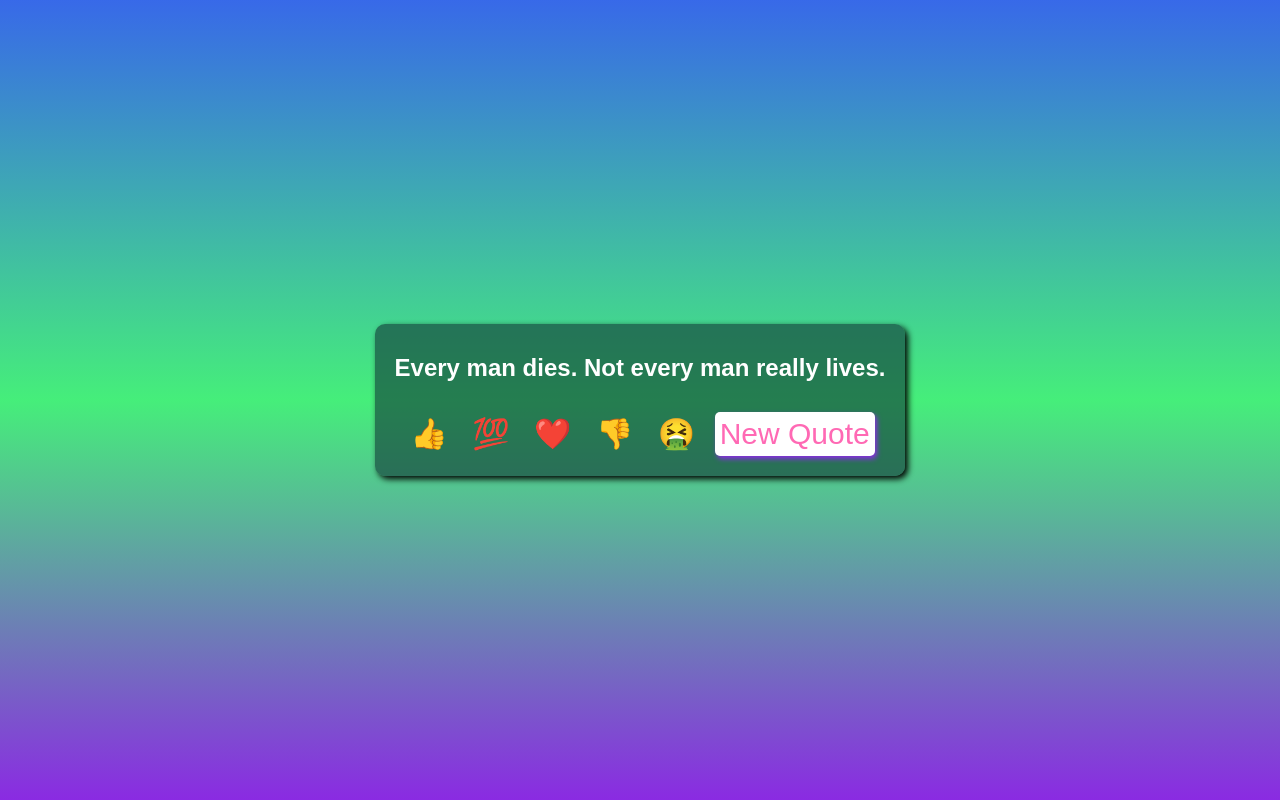
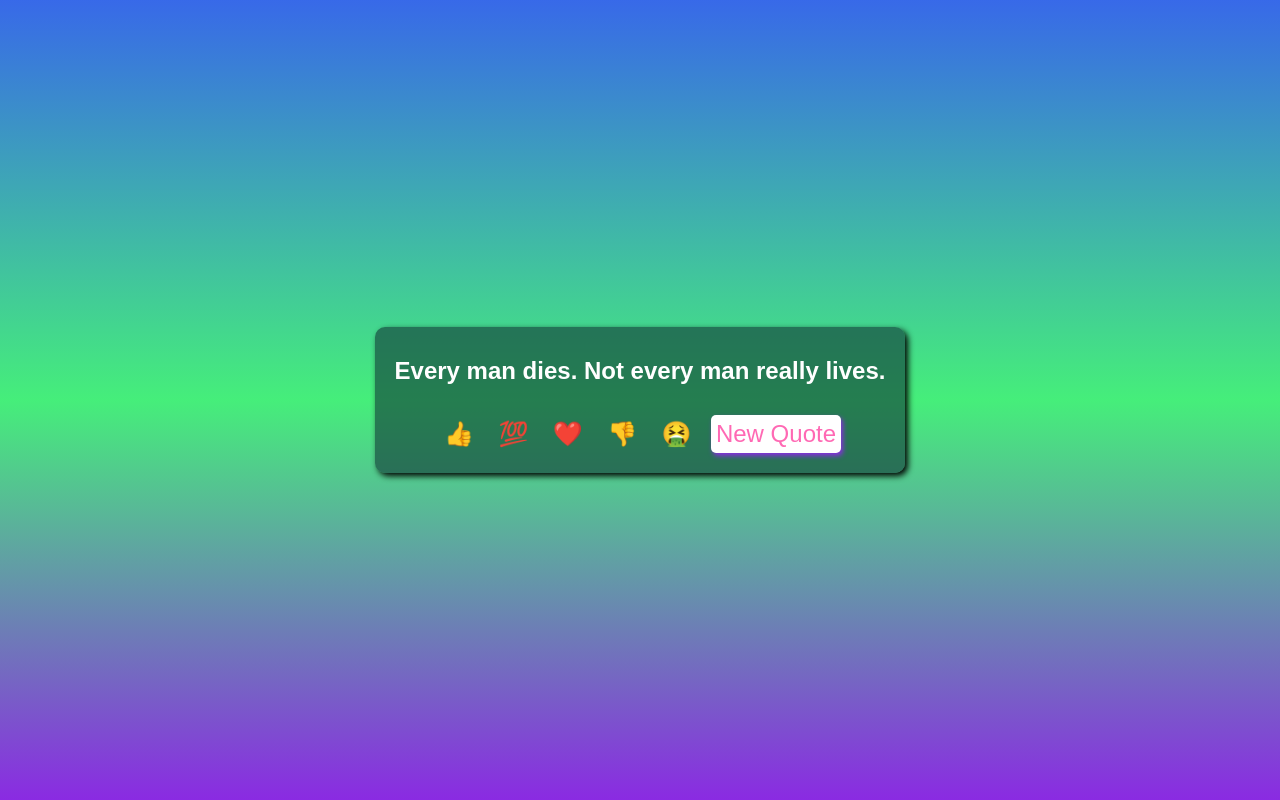
Before and after one commit to eziraa/Quote-generator, a plain HTML site: page index.html in a window 1280 px wide. Drawn offline with Linux system fonts and the light colour scheme.

Commit message:
almost final commit;

```diff
--- a/style.css
+++ b/style.css
@@ -31,8 +31,9 @@ body {
   padding: 5px;
   font-weight: 500;
   font-family: Arial, Helvetica, sans-serif;
-  font-size: 30px;
+  font-size: 24px;
   border: none;
+  color:white;
   transition: font-size 1s;
   margin: 10px 5px;
 }
```
